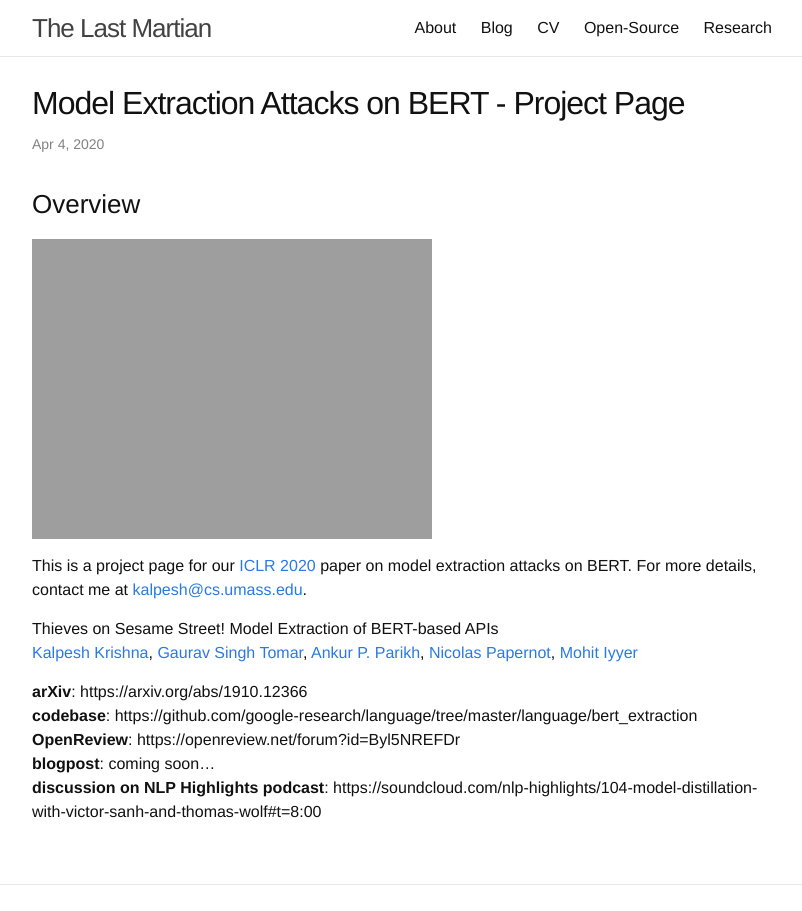
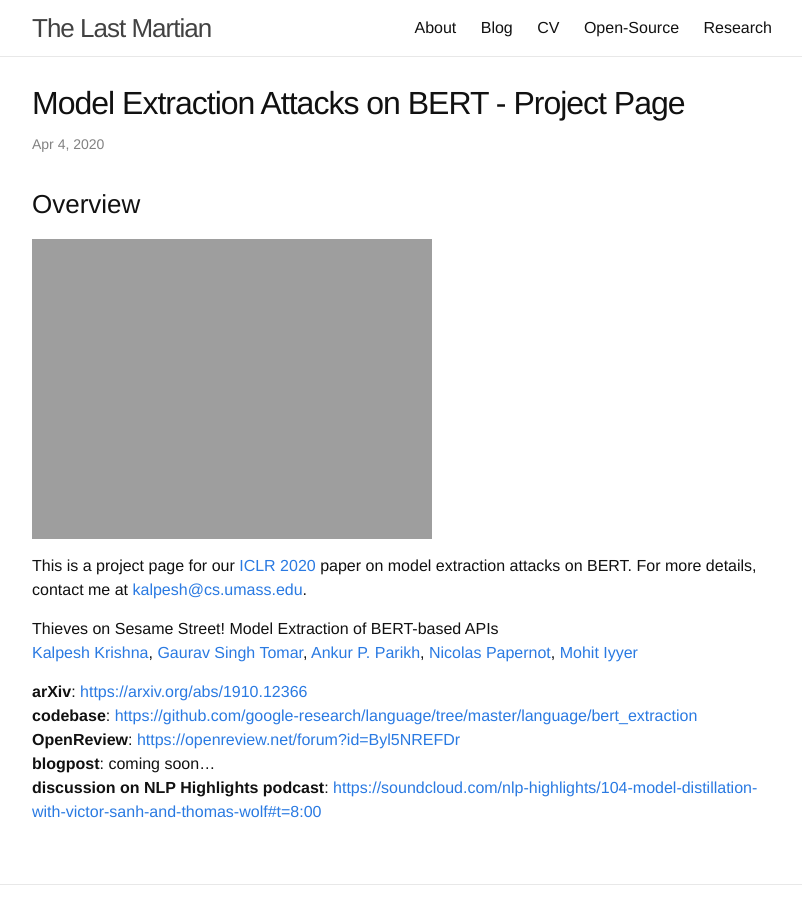
Before and after one commit to martiansideofthemoon/martiansideofthemoon.github.io, a Jekyll site: the page built from _posts/2020-04-04-iclr20.markdown, in a window 1280 px wide, cut to the strip 0-911 px from the top of the page. Shown: the whole strip, without its empty margins (238-1040 px from the left). Built offline with Jekyll 4.4.1, drawn with Linux system fonts in a browser that asks for light colours; comment, search, counter and statistics services are not loaded; part of the change alters nothing that is shown.

Commit message:
Updates to project page

```diff
--- a/_posts/2020-04-04-iclr20.markdown
+++ b/_posts/2020-04-04-iclr20.markdown
@@ -15,8 +15,8 @@ This is a project page for our [ICLR 2020](https://iclr.cc/) paper on model extr
 Thieves on Sesame Street! Model Extraction of BERT-based APIs
 [Kalpesh Krishna](http://martiansideofthemoon.github.io/), [Gaurav Singh Tomar](https://scholar.google.com/citations?user=p1SDN0oAAAAJ&hl=en), [Ankur P. Parikh](https://www.cs.cmu.edu/~apparikh/publications.html), [Nicolas Papernot](https://www.papernot.fr/), [Mohit Iyyer](https://people.cs.umass.edu/~miyyer/)
 
-**arXiv**: https://arxiv.org/abs/1910.12366
-**codebase**: https://github.com/google-research/language/tree/master/language/bert_extraction
-**OpenReview**: https://openreview.net/forum?id=Byl5NREFDr
+**arXiv**: [https://arxiv.org/abs/1910.12366](https://arxiv.org/abs/1910.12366)
+**codebase**: [https://github.com/google-research/language/tree/master/language/bert_extraction](https://github.com/google-research/language/tree/master/language/bert_extraction)
+**OpenReview**: [https://openreview.net/forum?id=Byl5NREFDr](https://openreview.net/forum?id=Byl5NREFDr)
 **blogpost**: coming soon...
-**discussion on NLP Highlights podcast**: https://soundcloud.com/nlp-highlights/104-model-distillation-with-victor-sanh-and-thomas-wolf#t=8:00
+**discussion on NLP Highlights podcast**: [https://soundcloud.com/nlp-highlights/104-model-distillation-with-victor-sanh-and-thomas-wolf#t=8:00](https://soundcloud.com/nlp-highlights/104-model-distillation-with-victor-sanh-and-thomas-wolf#t=8:00)
```
